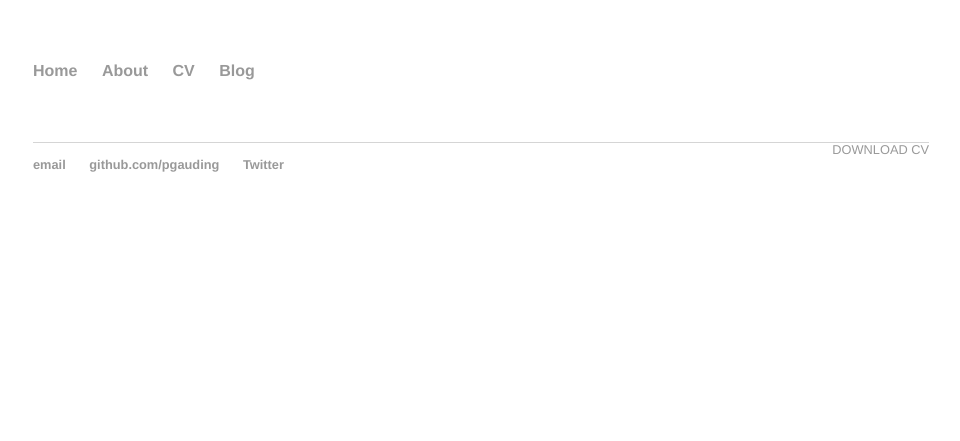
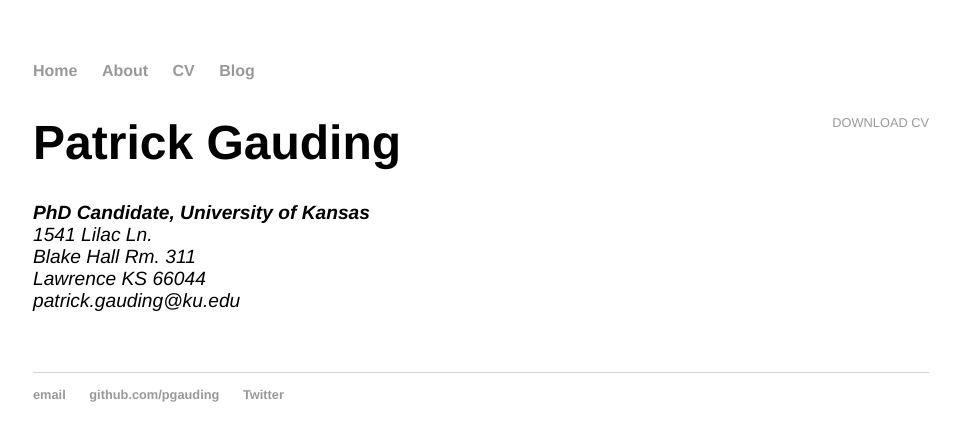
Before and after one commit to pgauding/pgauding-OLD.github.io, a Jekyll site: the page built from cv/index.html, in a window 1280 px wide. Shown: the top 441 px of the page, without its empty margins (159-1119 px from the left). Built offline with Jekyll 4.4.1, drawn with Linux system fonts in a browser that asks for light colours.

Commit message:
add address info

```diff
--- a/cv/index.html
+++ b/cv/index.html
@@ -5,14 +5,16 @@ title: CV of Your Name
 
 	<div class="cv">
 		<a href="../files/cv-Gauding_20200109.pdf" class="download" title="Download CV as PDF">Download CV</a>
-					<!-- <h1>Hank Quinlan</h1> -->
-					<!-- <address> -->
-					<!-- <strong>Affiliation</strong><br> -->
-					<!-- Street Address<br> -->
-					<!-- City State 12345<br> -->
+					<h1>Patrick Gauding</h1>
+					<address>
+					<strong>PhD Candidate,
+					University of Kansas</strong><br>
+					1541 Lilac Ln.<br>
+					Blake Hall Rm. 311<br>
+					Lawrence KS 66044<br>
 					<!-- <abbr title="phone">P:</abbr> (123) 456-7890<br> -->
-					<!-- <span class="obfuscate">youremailaddress@email.com</span> -->
-					<!-- </address> -->
+					<span class="obfuscate">patrick.gauding@ku.edu</span>
+					</address>
 
 					<!-- <h2>Select Publications</h2> -->
 
```
